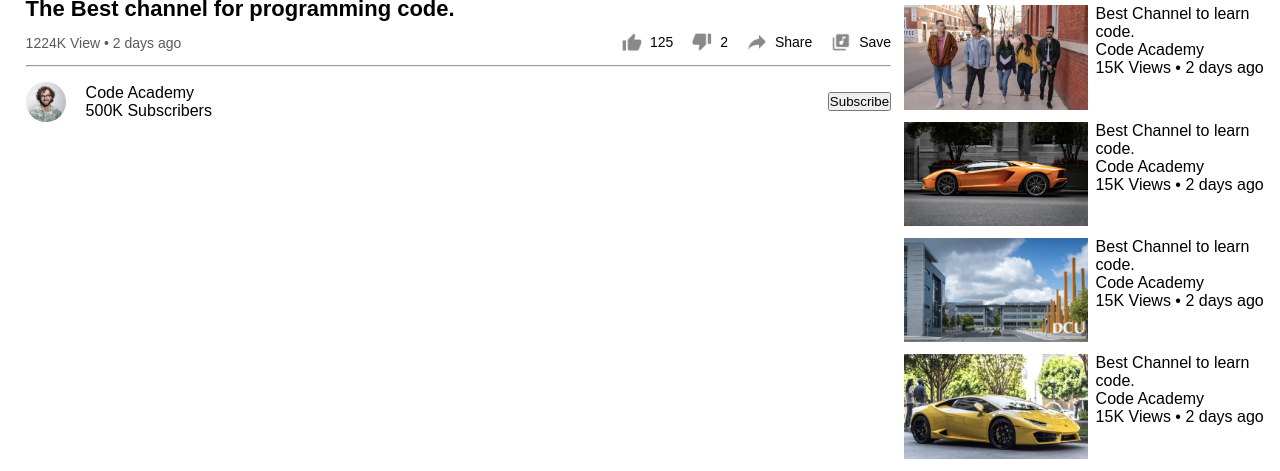
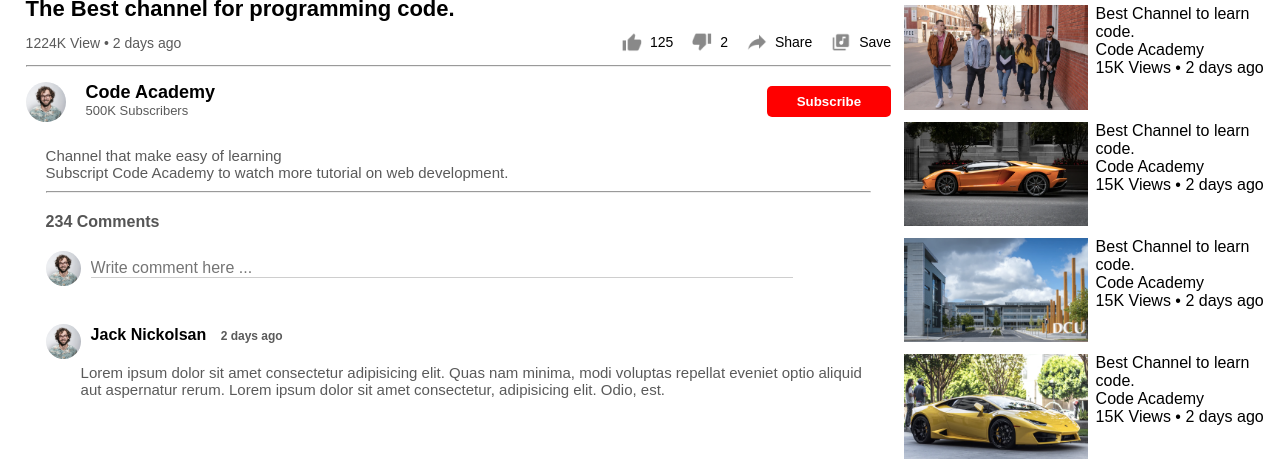
Before and after one commit to Jafar610/Youtube-Clone, a plain HTML site: page video-playlist.html in a window 1280 px wide. Shown: the part 509-980 px from the top of the page. Drawn offline with Linux system fonts and the light colour scheme.

Commit message:
file updated

```diff
--- a/styles.css
+++ b/styles.css
@@ -304,3 +304,74 @@ nav {
   border-radius: 50%;
   margin-right:20px;
 }
+.publisher p{
+  color: #000;
+  font-weight: 600;
+  font-size: 18px;
+}
+.publisher div span{
+  font-size: 13px;
+  color:#5a5a5a
+}
+.publisher button{
+  background-color: red;
+  color:#fff;
+  padding: 8px 30px;
+  border:0;
+  outline:0;
+  border-radius: 5px;
+  font-weight: 600;
+}
+.vid-description{
+  margin: 25px 20px;
+  font-size: 15px;
+  color: #5a5a5a;
+}
+.vid-description h4{
+ font-size: 16px;
+ color: #555;
+ font-weight: 600;
+ margin: 20px 0;
+}
+.vid-comment{
+  display: flex;
+  align-items: center;
+}
+.vid-comment img{
+  width:35px;
+  border-radius: 50%;
+  margin-right:10px;
+}
+.vid-comment div input{
+  width: 90%;
+  border: 0;
+  outline: 0;
+  border-bottom: 1px solid rgba(128, 128, 128, 0.385);
+  background:transparent;
+  font-size: 16px;
+  color: #5a5a5a;
+}
+.vid-comment div{
+  width:100%;
+}
+
+.vid-old-comment{
+  display: flex;
+  align-items: center;
+}
+.vid-old-comment img{
+  width: 35px;
+  border-radius:50%;
+  margin: 20px 0 ;
+}
+.vid-old-comment h4{
+  margin: 20px 10px;
+  font-size: 16px;
+  color: #000;
+  padding-top:20px;
+}
+.vid-old-comment h4 span{
+  font-size:12px;
+  color:#5a5a5a;
+  padding-left: 10px;
+}
--- a/video-playlist.html
+++ b/video-playlist.html
@@ -60,6 +60,38 @@
               <span>500K Subscribers</span>
             </div>
             <button type="button">Subscribe</button>
+          </div>
+
+          <div class="vid-description">
+            <p>Channel that make easy of learning</p>
+            <p>Subscript Code Academy to watch more tutorial on web development.</p>
+            <hr>
+
+            <h4>234 Comments</h4>
+
+            <div class="vid-comment">
+              <img src="./images/Jack.png">
+              <div>
+                <input type="text" placeholder="Write comment here ...">
+              </div>
+            </div>
+
+
+            <div class="vid-old-comment">
+            <img src="./images/Jack.png">
+            <div>
+              <h4>Jack Nickolsan <span>2 days ago</span></h4>
+              <p>
+              Lorem ipsum dolor sit amet consectetur adipisicing elit. Quas nam minima, modi voluptas repellat eveniet optio aliquid aut aspernatur rerum. Lorem ipsum dolor sit amet consectetur, adipisicing elit. Odio, est.
+              </p>
+            </div>
+            </div>
+
+
+
+
+
+
           </div>
         </div>
 
```
